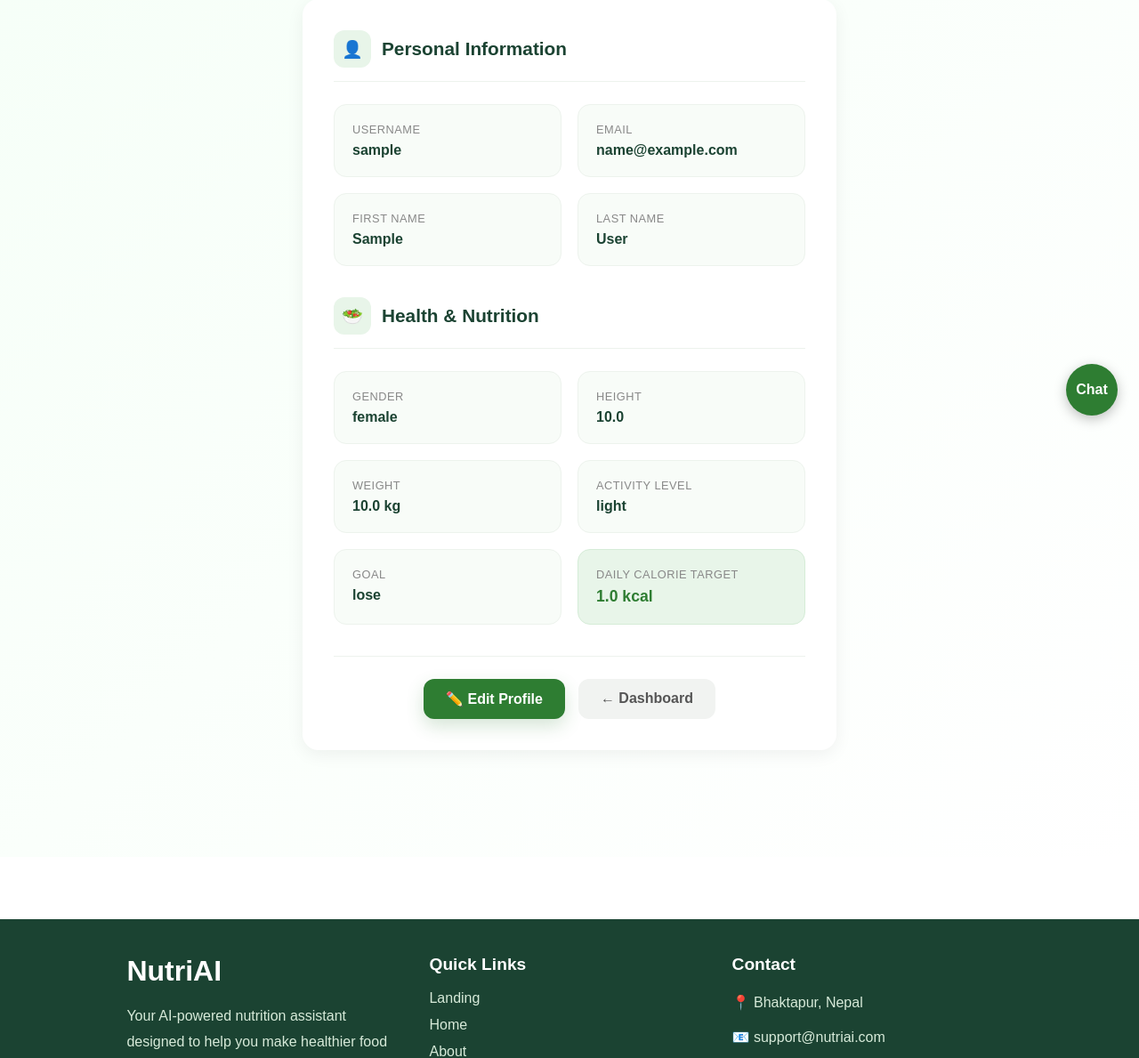
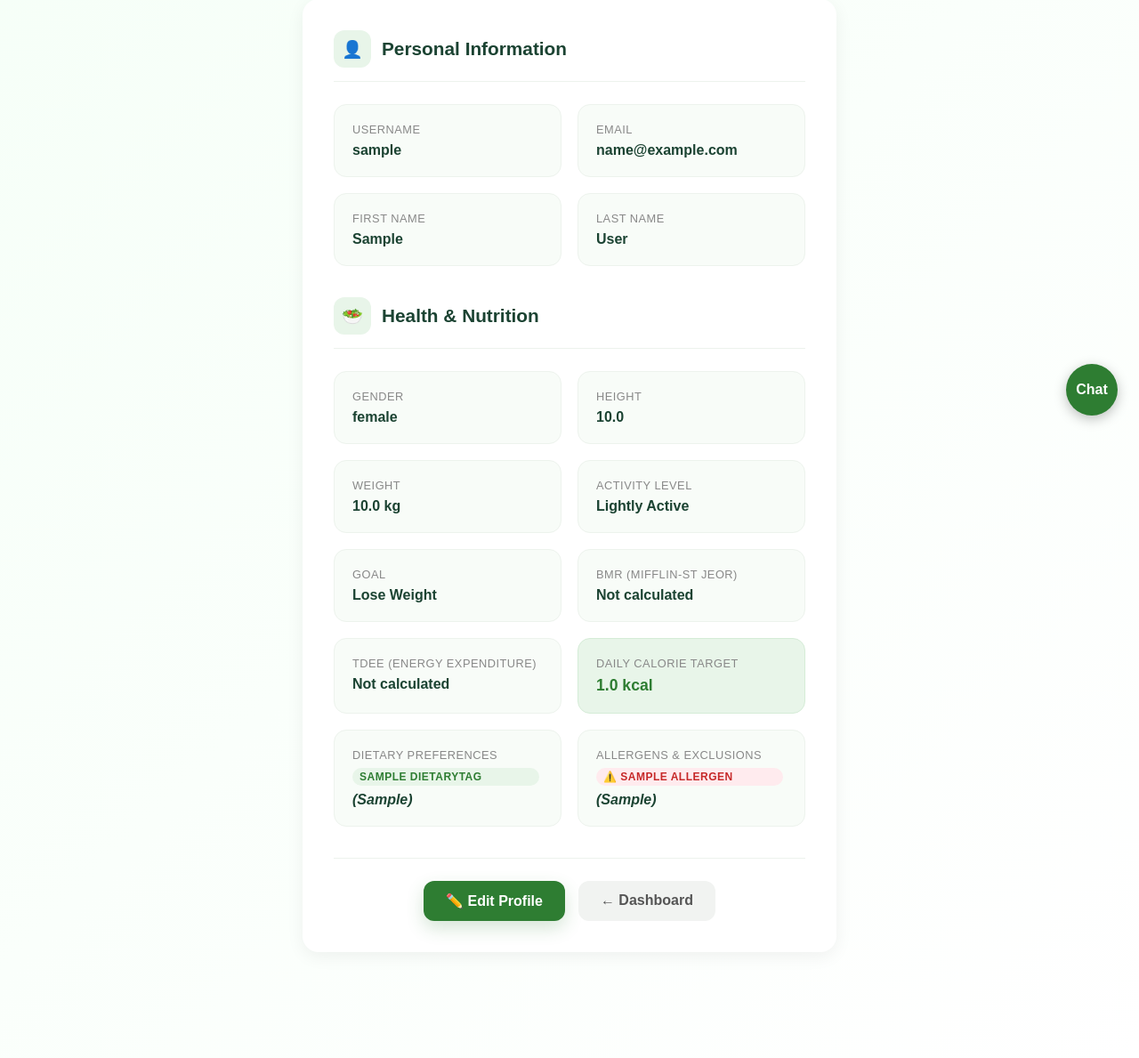
Before and after one commit to Codingincloud/d123, a Django app: page /profile/ in a window 1280 px wide. Shown: the part 309-1498 px from the top of the page at 89% size. Run offline with Django 4.2, Linux system fonts and the light colour scheme; a user stored in the database is signed in; tables that the repository leaves empty hold one stand-in row (values such as "Sample post").

Commit message:
fix(ui): remove markdown code fences from profilesetup template and display BMR/allergies in profile

````diff
--- a/myapp/templates/profile.html
+++ b/myapp/templates/profile.html
@@ -95,12 +95,34 @@
 
                 <div class="profile-item">
                     <span>Activity Level</span>
-                    <strong>{{ profile.activity_level|default:"Not provided" }}</strong>
+                    <strong>{{ profile.get_activity_level_display|default:profile.activity_level|default:"Not provided"|title }}</strong>
                 </div>
 
                 <div class="profile-item">
                     <span>Goal</span>
-                    <strong>{{ profile.goal|default:"Not provided" }}</strong>
+                    <strong>{{ profile.get_goal_display|default:profile.goal|default:"Not provided"|title }}</strong>
+                </div>
+
+                <div class="profile-item">
+                    <span>BMR (Mifflin-St Jeor)</span>
+                    <strong>
+                        {% if baseline.bmr %}
+                            {{ baseline.bmr }} kcal
+                        {% else %}
+                            Not calculated
+                        {% endif %}
+                    </strong>
+                </div>
+
+                <div class="profile-item">
+                    <span>TDEE (Energy Expenditure)</span>
+                    <strong>
+                        {% if baseline.tdee %}
+                            {{ baseline.tdee }} kcal
+                        {% else %}
+                            Not calculated
+                        {% endif %}
+                    </strong>
                 </div>
 
                 <div class="profile-item calorie-item">
@@ -108,8 +130,42 @@
                     <strong>
                         {% if profile.daily_calorie_target %}
                             {{ profile.daily_calorie_target }} kcal
+                        {% elif targets.calorie_target %}
+                            {{ targets.calorie_target }} kcal
                         {% else %}
                             Not calculated
+                        {% endif %}
+                    </strong>
+                </div>
+
+                <div class="profile-item full-width">
+                    <span>Dietary Preferences</span>
+                    <strong>
+                        {% if profile.dietary_tags.all %}
+                            {% for tag in profile.dietary_tags.all %}
+                                <span class="badge" style="background:#e8f5e9;color:#2e7d32;padding:3px 8px;border-radius:12px;font-size:12px;margin-right:4px;">{{ tag.name }}</span>
+                            {% endfor %}
+                        {% else %}
+                            None specified
+                        {% endif %}
+                        {% if profile.custom_dietary_tags %}
+                            <em>({{ profile.custom_dietary_tags }})</em>
+                        {% endif %}
+                    </strong>
+                </div>
+
+                <div class="profile-item full-width">
+                    <span>Allergens & Exclusions</span>
+                    <strong>
+                        {% if profile.allergies.all %}
+                            {% for alg in profile.allergies.all %}
+                                <span class="badge" style="background:#ffebee;color:#c62828;padding:3px 8px;border-radius:12px;font-size:12px;margin-right:4px;">⚠️ {{ alg.name }}</span>
+                            {% endfor %}
+                        {% else %}
+                            None
+                        {% endif %}
+                        {% if profile.custom_allergies %}
+                            <em>({{ profile.custom_allergies }})</em>
                         {% endif %}
                     </strong>
                 </div>
--- a/myapp/templates/profilesetup.html
+++ b/myapp/templates/profilesetup.html
@@ -1,4 +1,3 @@
-```html
 <!DOCTYPE html>
 <html>
 <head>
@@ -353,4 +352,3 @@ function addCustom(type) {
 
 </body>
 </html>
-```
````
